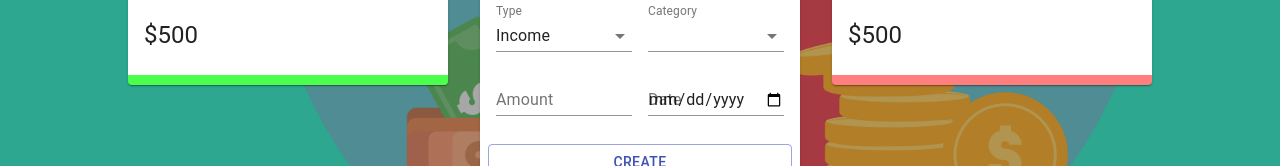
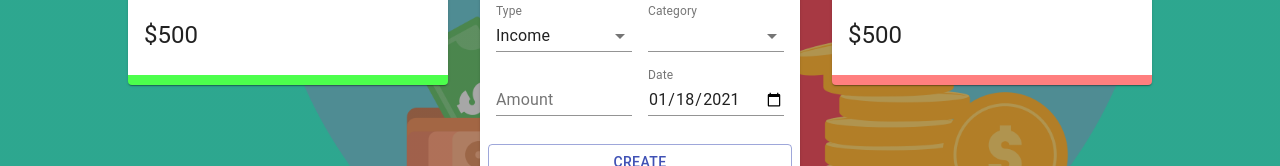
Before and after one commit to SammedSankonatti/expense-tracker, a React (Create React App) app: page / in a window 1280 px wide. Shown: the part 482-648 px from the top of the page. Built offline with nearby package versions, Linux system fonts and the light colour scheme.

Commit message:
date is formatted

```diff
--- a/src/components/Main/Form/Form.jsx
+++ b/src/components/Main/Form/Form.jsx
@@ -6,12 +6,13 @@
 import useStyles from './styles';
 
 import {incomeCategories, expenseCategories} from '../../../constants/categories';
+import formatDate from '../../../utils/formatDate.js';
 
 const initialState={
     amount: ' ',
     category: ' ',
     type: 'Income',
-    date: new Date()
+    date: formatDate(new Date()),
 }
 
 const Form = () => {
@@ -59,7 +60,7 @@
                 <TextField type="number" label="Amount" fullWidth value={formData.amount} onChange={(e)=>setFormData({...formData, amount: e.target.value})} />
             </Grid>
             <Grid item xs={6}>
-                <TextField type="date" label="Date" fullWidth value={formData.date} onChange={(e)=> setFormData({...formData, date: e.target.value}) } />
+                <TextField type="date" label="Date" fullWidth value={formData.date} onChange={(e)=> setFormData({...formData, date: formatDate(e.target.value)}) } />
             </Grid>
             <Button className={classes.button} variant="outlined" color="primary" fullWidth onClick={createTransaction} > CREATE</Button>
         </Grid>
--- /dev/null
+++ b/src/utils/formatDate.js
@@ -0,0 +1,18 @@
+const formatDate= (date)=>{
+    const d= new Date(date);
+    let month= `${d.getMonth( )+1}`;
+    let day= `${d.getDate()}`;
+    const year= d.getFullYear();
+
+    if(month.length<2){
+        month= `0${month}`
+    }
+    if(day.length<2){
+        day= `0${day}`
+    }
+
+    return [year, month, day].join('-');
+
+}
+
+export default formatDate;
```
Also changed, not shown: 1 other file (tests, documents, lock files or other folders).
